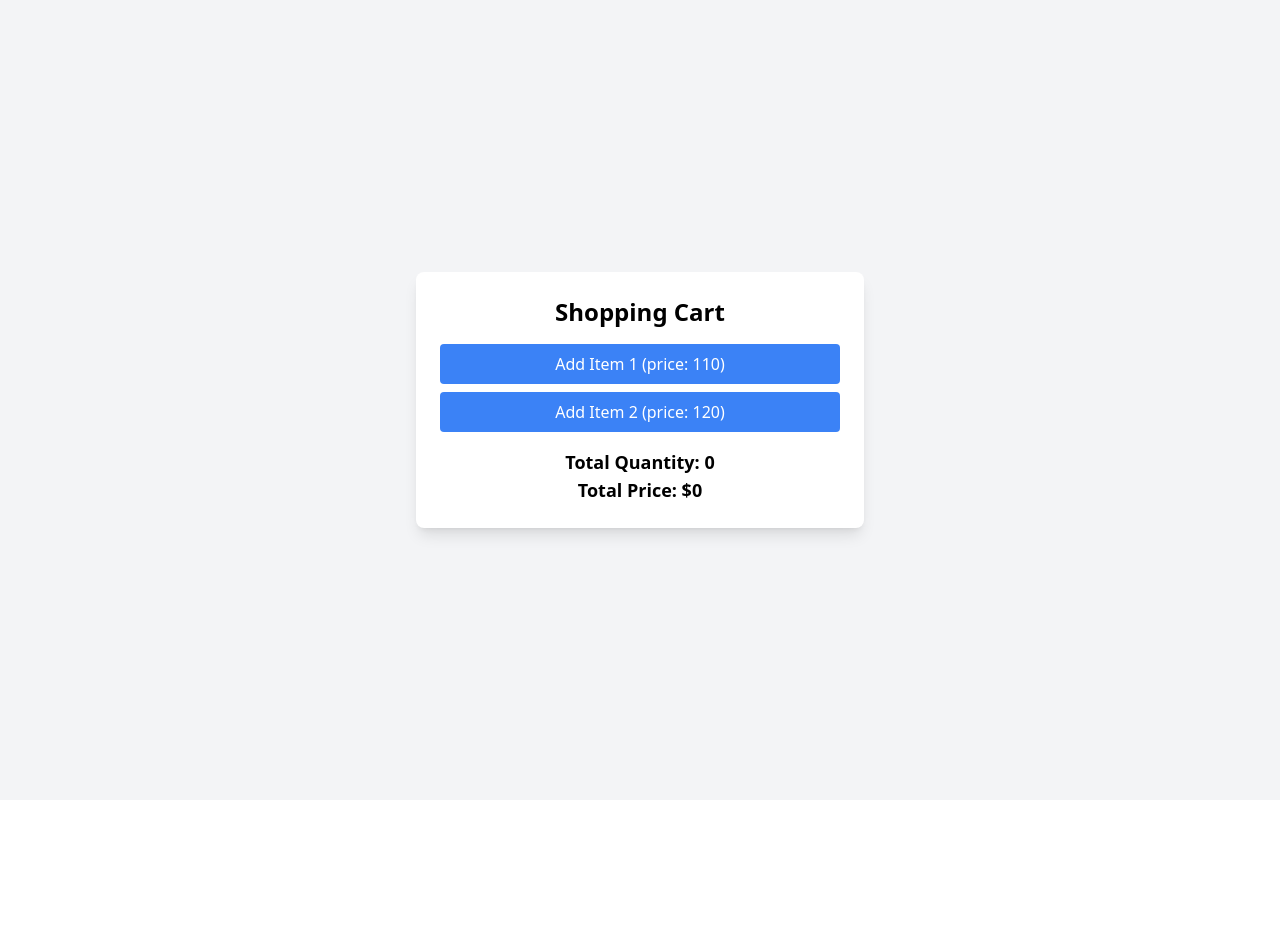
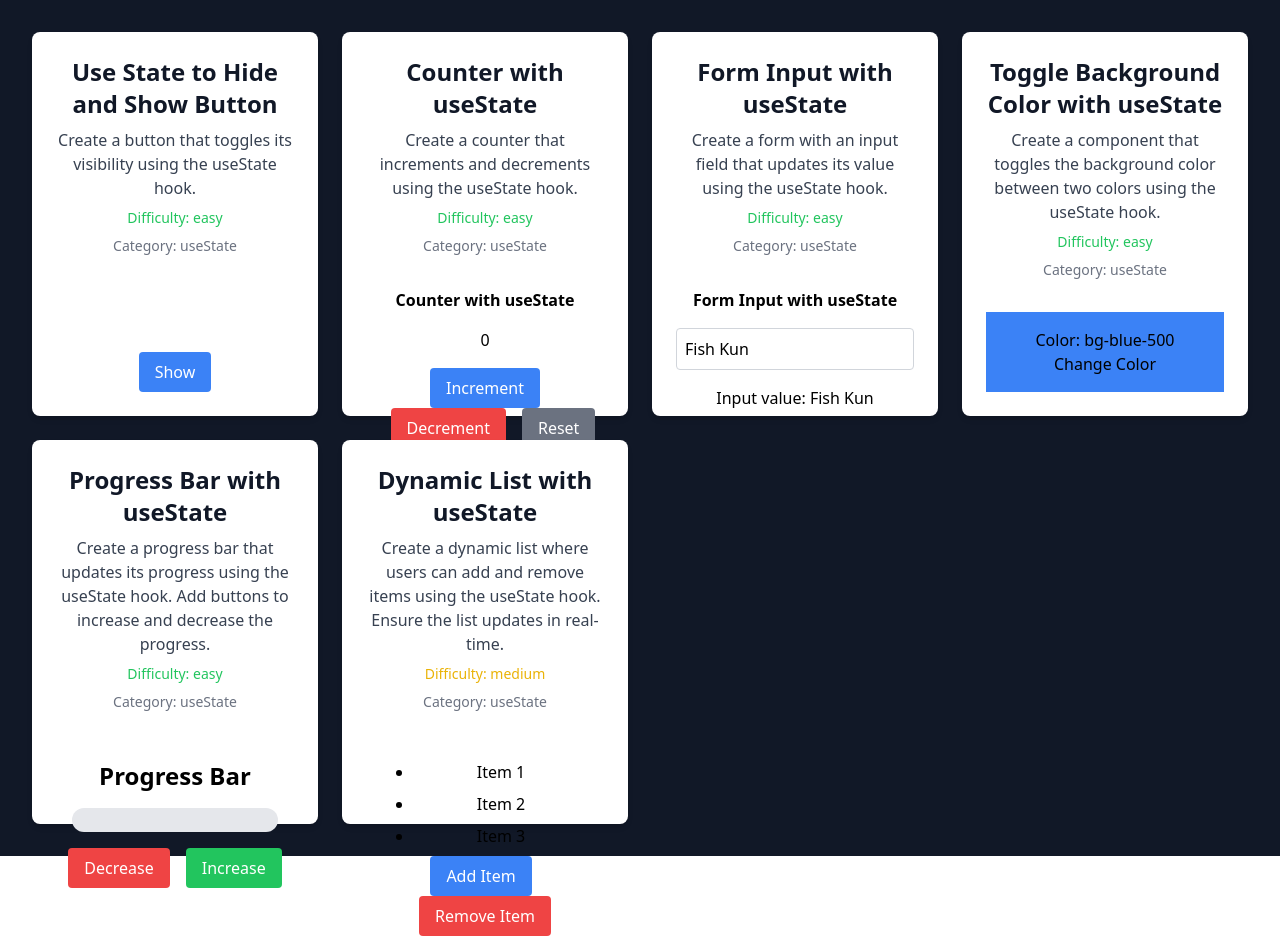
Before and after one commit to JL-Agbalo/my-react-challenges, a React (Create React App) app: page / in a window 1280 px wide. Before the commit the page ends 800 px from the top, so only its background shows below. Built offline with nearby package versions, Linux system fonts and the light colour scheme.

Commit message:
Add Challenge5 and Challenge6 components; update App to include new challenges and enhance Challenge4 with color toggle functionality

```diff
--- a/src/App.js
+++ b/src/App.js
@@ -7,6 +7,8 @@ import Challenge1 from "./components/Challenge/Challenge1";
 import Challenge2 from "./components/Challenge/Challenge2";
 import Challenge3 from "./components/Challenge/Challenge3";
 import Challenge4 from "./components/Challenge/Challenge4";
+import Challenge5 from "./components/Challenge/Challenge5";
+import Challenge6 from "./components/Challenge/Challenge6";
 import UnoptimizedMovieApp from "./components/ReactHooks/UnoptimizedMovieApp";
 import OptimizedMovieApp from "./components/ReactHooks/OptimizedMovieApp";
 import { Fruits } from "./components/ReactHooks/Fruits";
@@ -19,7 +21,6 @@ import TodoList from "./components/ToDo/TodoList";
 import WDSuseRef from "./components/YtubeTutorials/UseRef/WDSuseRef";
 import GPTCountRef from "./components/YtubeTutorials/UseRef/GPTCountRef";
 import ShoppingCart from "./components/YtubeTutorials/UseReducer/ShoppingCart";
-
 function App() {
   useEffect(() => {
     console.log(`PORT=${process.env.REACT_APP_PORT}`);
@@ -27,38 +28,40 @@ function App() {
   }, []);
 
   return (
-    <div>
-      <ShoppingCart />
-      {/* <UnoptimizedMovieApp />
-      <OptimizedMovieApp />
-      <UCForm />
-      <Router>
-        <Routes>
-          <Route path="/" element={<Home />} />
-          <Route path="/todolist" element={<TodoList />} />
-        </Routes>
-      </Router>
-      <GPTCountRef /> */}
+    // <div>
+    //   <ShoppingCart />
+    //   <UnoptimizedMovieApp />
+    //   <OptimizedMovieApp />
+    //   <UCForm />
+    //   <Router>
+    //     <Routes>
+    //       <Route path="/" element={<Home />} />
+    //       <Route path="/todolist" element={<TodoList />} />
+    //     </Routes>
+    //   </Router>
+    //   <GPTCountRef />
+    // </div>
+
+    <div className="App bg-gray-900 min-h-screen p-8">
+      <div className="grid grid-cols-1 md:grid-cols-2 lg:grid-cols-4 gap-6">
+        {challenges.map((challenge) => (
+          <ChallengeCard
+            key={challenge.id}
+            title={challenge.title}
+            description={challenge.description}
+            difficulty={challenge.difficulty}
+            category={challenge.category}
+          >
+            {challenge.id === 1 && <Challenge1 />}
+            {challenge.id === 2 && <Challenge2 />}
+            {challenge.id === 3 && <Challenge3 />}
+            {challenge.id === 4 && <Challenge4 />}
+            {challenge.id === 5 && <Challenge5 />}
+            {challenge.id === 6 && <Challenge6 />}
+          </ChallengeCard>
+        ))}
+      </div>
     </div>
-
-    // <div className="App bg-gray-900 min-h-screen p-8">
-    //   <div className="grid grid-cols-1 md:grid-cols-2 lg:grid-cols-4 gap-6">
-    //     {challenges.map((challenge) => (
-    //       <ChallengeCard
-    //         key={challenge.id}
-    //         title={challenge.title}
-    //         description={challenge.description}
-    //         difficulty={challenge.difficulty}
-    //         category={challenge.category}
-    //       >
-    //         {challenge.id === 1 && <Challenge1 />}
-    //         {challenge.id === 2 && <Challenge2 />}
-    //         {challenge.id === 3 && <Challenge3 />}
-    //         {challenge.id === 4 && <Challenge4 />}
-    //       </ChallengeCard>
-    //     ))}
-    //   </div>
-    // </div>
   );
 }
 
--- a/src/components/Challenge/Challenge4.js
+++ b/src/components/Challenge/Challenge4.js
@@ -5,14 +5,15 @@ import React, { useState } from "react";
 
 function Challenge4() {
   const [color, setColor] = useState("bg-blue-500");
-
+  const toggleColor = () => {
+    setColor(color === "bg-blue-500" ? "bg-red-500" : "bg-blue-500");
+  };
   return (
     <div className={`p-4 ${color}`}>
       <h2>Color: {color}</h2>
+      <button onClick={toggleColor}>Change Color</button>
     </div>
   );
 }
 
-// TODO CONTINUE and add more challnages
-
 export default Challenge4;
--- /dev/null
+++ b/src/components/Challenge/Challenge5.js
@@ -0,0 +1,43 @@
+import React, { useState } from "react";
+// title: "Progress Bar with useState",
+// description:
+//   "Create a progress bar that updates its progress using the useState hook. Add buttons to increase and decrease the progress.",
+function Challenge5() {
+  const [progress, setProgress] = useState(0);
+  const increaseProgress = () => {
+    setProgress((prevProgress) => Math.min(prevProgress + 10, 100));
+  };
+
+  const decreaseProgress = () => {
+    setProgress((prevProgress) => Math.max(prevProgress - 10, 0));
+  };
+  return (
+    <div>
+      <div className="flex flex-col items-center p-4">
+        <h1 className="text-2xl font-bold mb-4">Progress Bar</h1>
+        <div className="w-full bg-gray-200 rounded-full h-6 mb-4">
+          <div
+            className="bg-blue-500 h-6 rounded-full"
+            style={{ width: `${progress}%` }}
+          ></div>
+        </div>
+        <div className="flex space-x-4">
+          <button
+            className="bg-red-500 text-white px-4 py-2 rounded"
+            onClick={decreaseProgress}
+          >
+            Decrease
+          </button>
+          <button
+            className="bg-green-500 text-white px-4 py-2 rounded"
+            onClick={increaseProgress}
+          >
+            Increase
+          </button>
+        </div>
+      </div>
+    </div>
+  );
+}
+
+export default Challenge5;
--- /dev/null
+++ b/src/components/Challenge/Challenge6.js
@@ -0,0 +1,41 @@
+import React from "react";
+// title: "Dynamic List with useState",
+// description:
+//   "Create a dynamic list where users can add and remove items using the useState hook. Ensure the list updates in real-time.",
+function Challenge6() {
+  const [items, setItems] = React.useState(["Item 1", "Item 2", "Item 3"]);
+
+  const addItem = () => {
+    setItems([...items, `Item ${items.length + 1}`]);
+  };
+
+  const removeItems = () => {
+    setItems(items.slice(0, items.length - 1));
+  };
+
+  return (
+    <div className="p-4">
+      <ul className="list-disc pl-8">
+        {items.map((item, index) => (
+          <li key={index} className="mb-2">
+            {item}
+          </li>
+        ))}
+      </ul>
+      <button
+        onClick={addItem}
+        className="bg-blue-500 text-white px-4 py-2 rounded mr-2"
+      >
+        Add Item
+      </button>
+      <button
+        onClick={removeItems}
+        className="bg-red-500 text-white px-4 py-2 rounded"
+      >
+        Remove Item
+      </button>
+    </div>
+  );
+}
+
+export default Challenge6;
--- a/src/data/challenges.js
+++ b/src/data/challenges.js
@@ -31,7 +31,29 @@ const challenges = [
     difficulty: "easy",
     category: "useState",
   },
+  {
+    id: 5,
+    title: "Progress Bar with useState",
+    description:
+      "Create a progress bar that updates its progress using the useState hook. Add buttons to increase and decrease the progress.",
+    difficulty: "easy",
+    category: "useState",
+  },
+  {
+    id: 6,
+    title: "Dynamic List with useState",
+    description:
+      "Create a dynamic list where users can add and remove items using the useState hook. Ensure the list updates in real-time.",
+    difficulty: "medium",
+    category: "useState",
+  },
 ];
+
+// https://reactchallenges.live/dashboard/hooks
+
+// React Challenges
+
+//  Some Challenges are prompted by the AI for my study
 
 export default challenges;
 
```
